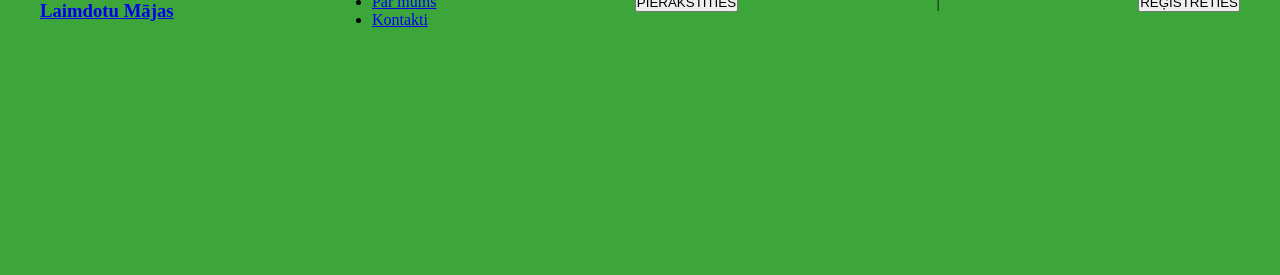
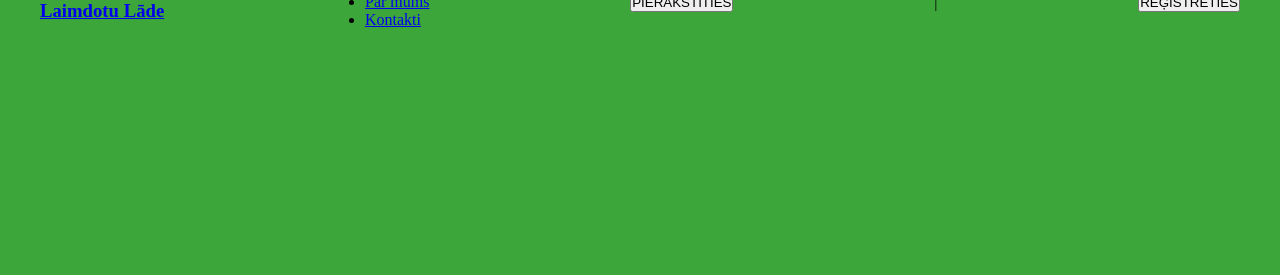
Before and after one commit to ZigraFera/Laimdotu_Lade, a Flask app: page / in a window 1280 px wide. Shown: the part 25-300 px from the top of the page. Run offline with Flask 3, Linux system fonts and the light colour scheme.

Commit message:
Laimdotu Lāde

```diff
--- a/templates/sakums.html
+++ b/templates/sakums.html
@@ -6,14 +6,14 @@
   <meta name="viewport" content="width=device-width, initial-scale=1.0">
   <link href="../static/style.css" rel="stylesheet" type="text/css"/>
   <link rel="icon" href="../static/Bildes/.ico" type="image/x-icon">
-  <title>Laimdotu Mājas lapa</title>
+  <title>Laimdotu Lāde</title>
 
 </head>
   <header>
     <nav class="Navbar">
       <a href="#" class="Logo">
           <img src="" alt="logo">
-          <h3>Laimdotu Mājas</h3>
+          <h3>Laimdotu Lāde</h3>
       </a>
       <ul class="Saites">
         <li><a href="#">Sakums</a></li>
```
